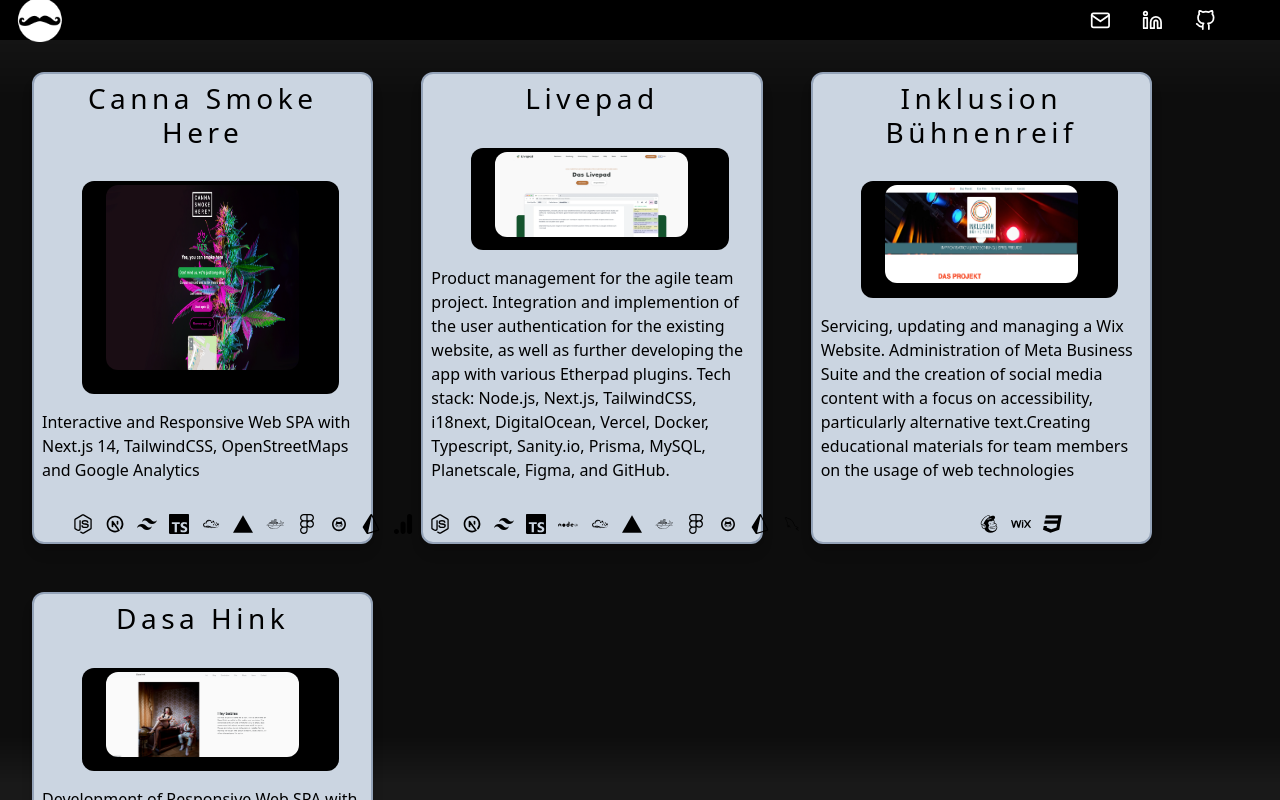
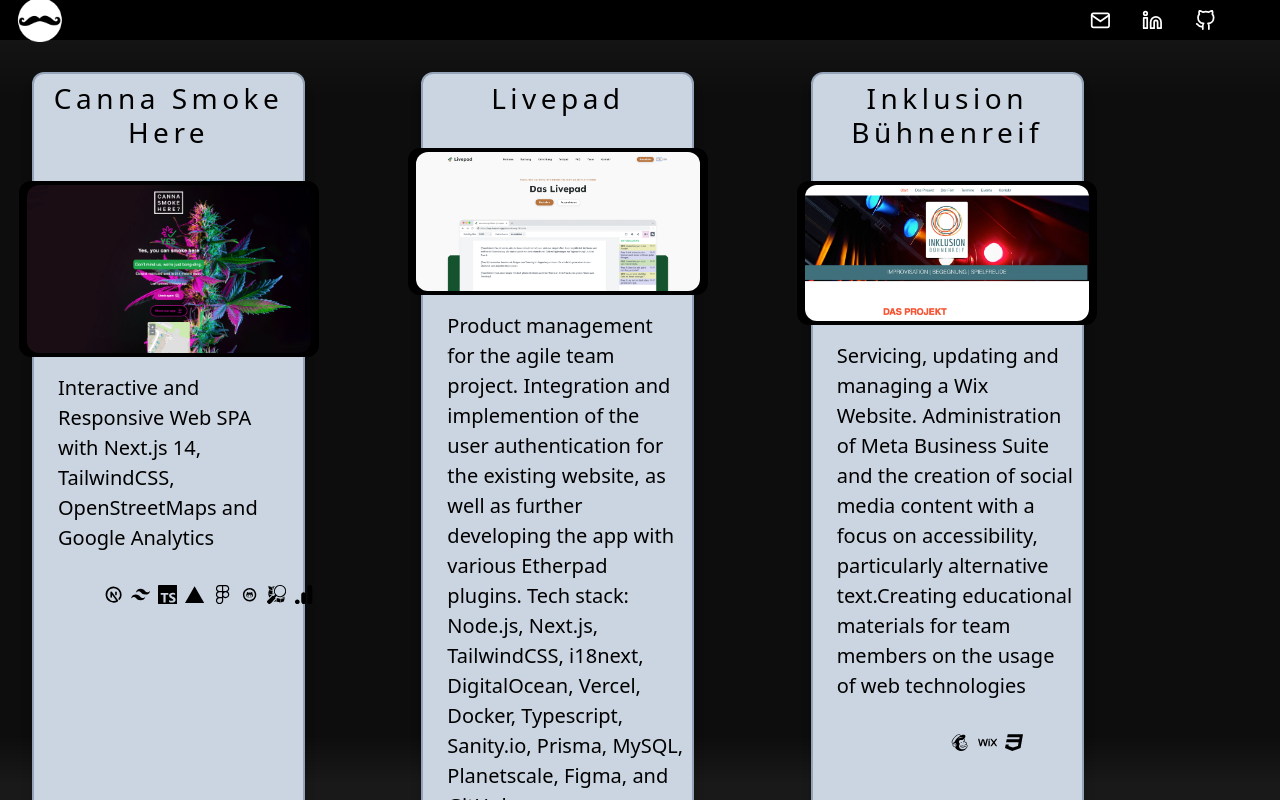
Before and after one commit to federerkristijan/kf-web, a Next.js app: page /projects in a window 1280 px wide. Shown: the top 800 px of the page. Built offline with nearby package versions, Linux system fonts and the light colour scheme.

Commit message:
projects done. need more text for canna smoke here

```diff
--- a/src/app/globals.css
+++ b/src/app/globals.css
@@ -202,13 +202,13 @@ Homepage {
   display: flex;
   flex-direction: column;
   align-items: center;
-  justify-content: center;
+  /* justify-content: start; */
   gap: 1rem;
   padding: 0.5rem;
   border-radius: 0.75rem;
   box-shadow: 0 10px 15px -3px rgba(0, 0, 0, 0.1),
               0 4px 6px -2px rgba(0, 0, 0, 0.05);
-  width: 100%;
+  width: 80%;
   height: 100%;
   background-color: #cbd5e1;
   border: 2px solid #94a3b8;
@@ -220,9 +220,9 @@ Homepage {
 }
 
 .project-image {
-  width: 80%;
-  height: 90%;
-  margin-left: 1rem;
+  width: 300px;
+  height: auto;
+  /* margin-left: 1rem; */
   border-radius: 0.75rem;
   background-size: cover;
   background-position: center;
@@ -233,7 +233,13 @@ Homepage {
   display: flex;
   gap: 0.75rem;
   font-size: 1.25rem;
-  padding-left: 5rem;
+  padding-left: 1rem;
+}
+
+.project-icons {
+  display: flex;
+  gap: 0.5rem;
+  font-size: 1.2rem;
 }
 
 /* Projects - end */
--- a/src/components/pages/ProjectsSection.tsx
+++ b/src/components/pages/ProjectsSection.tsx
@@ -40,8 +40,8 @@ const ProjectsSection = ({ title, subtitle, image }: ProjectsSectionPayload) =>
                     className="project-image rounded-xl w-[910%] h-[100%]"
                   />
                 </Link>
-                <p className="">{project.description}</p>
-                <div className="project-description flex gap-3 text-xl pl-20">
+                <p className="project-description">{project.description}</p>
+                <div className="project-icons flex gap-3 text-xl pl-20">
                   {project.icons.map((Icon: IconType) => (
                     <Icon key={index} />
                   ))}
--- a/src/utils/variables.ts
+++ b/src/utils/variables.ts
@@ -13,6 +13,7 @@ import { SiGoogleanalytics } from "react-icons/si";
 import { FaMailchimp } from "react-icons/fa";
 import { FaWix } from "react-icons/fa";
 import { FaCss3 } from "react-icons/fa";
+import { SiOpenstreetmap } from "react-icons/si";
 
 export const aboutVars = {
   title: 'About',
@@ -83,7 +84,7 @@ export const projectsVars: Project[] = [
       'Interactive and Responsive Web SPA with Next.js 14, TailwindCSS, OpenStreetMaps and Google Analytics',
     image: CannaSmokeHere.src,
     url: 'https://www.livepad.org/',
-    icons: [FaNodeJs, TbBrandNextjs, SiTailwindcss, SiTypescript, DiDigitalOcean, SiVercel, DiDocker, FaFigma, DiGithub, SiPrisma, SiGoogleanalytics]
+    icons: [TbBrandNextjs, SiTailwindcss, SiTypescript, SiVercel,FaFigma, DiGithub, SiOpenstreetmap, SiGoogleanalytics]
   },
   {
     title: 'Livepad',
```
